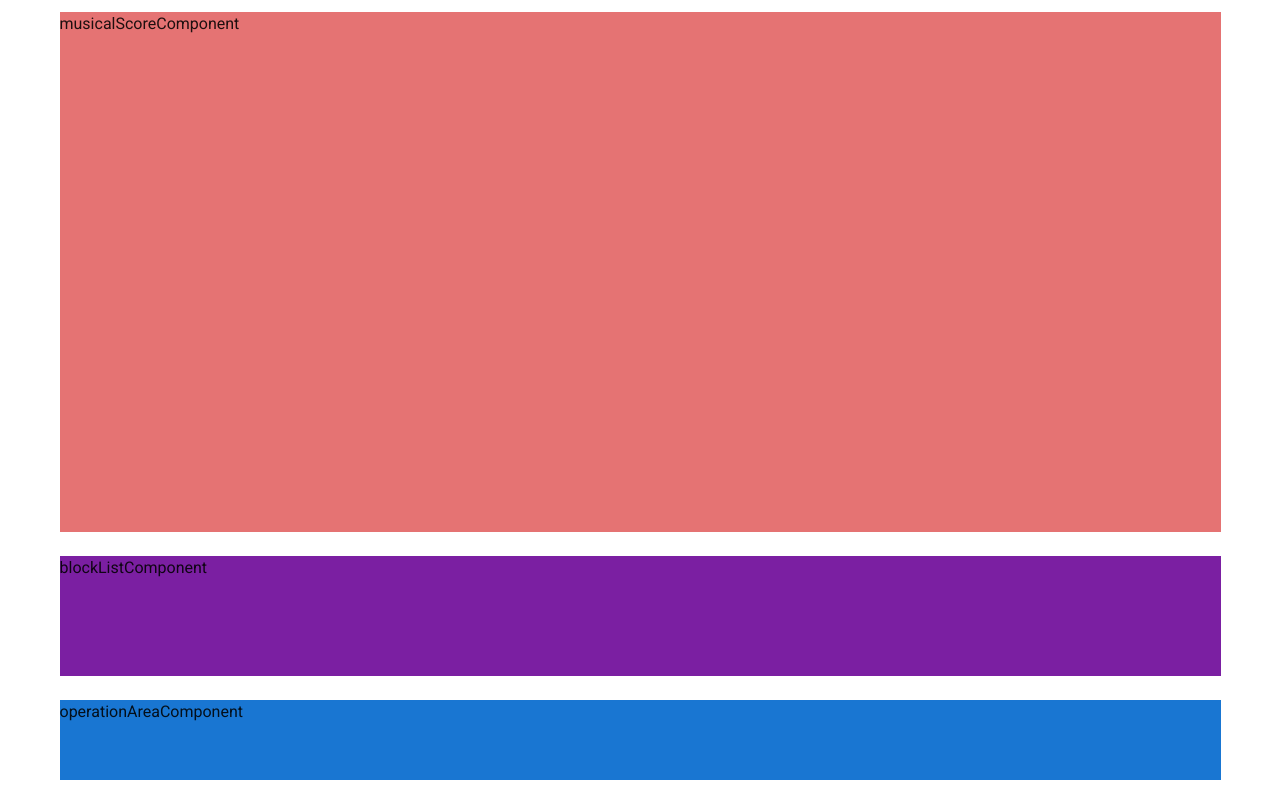
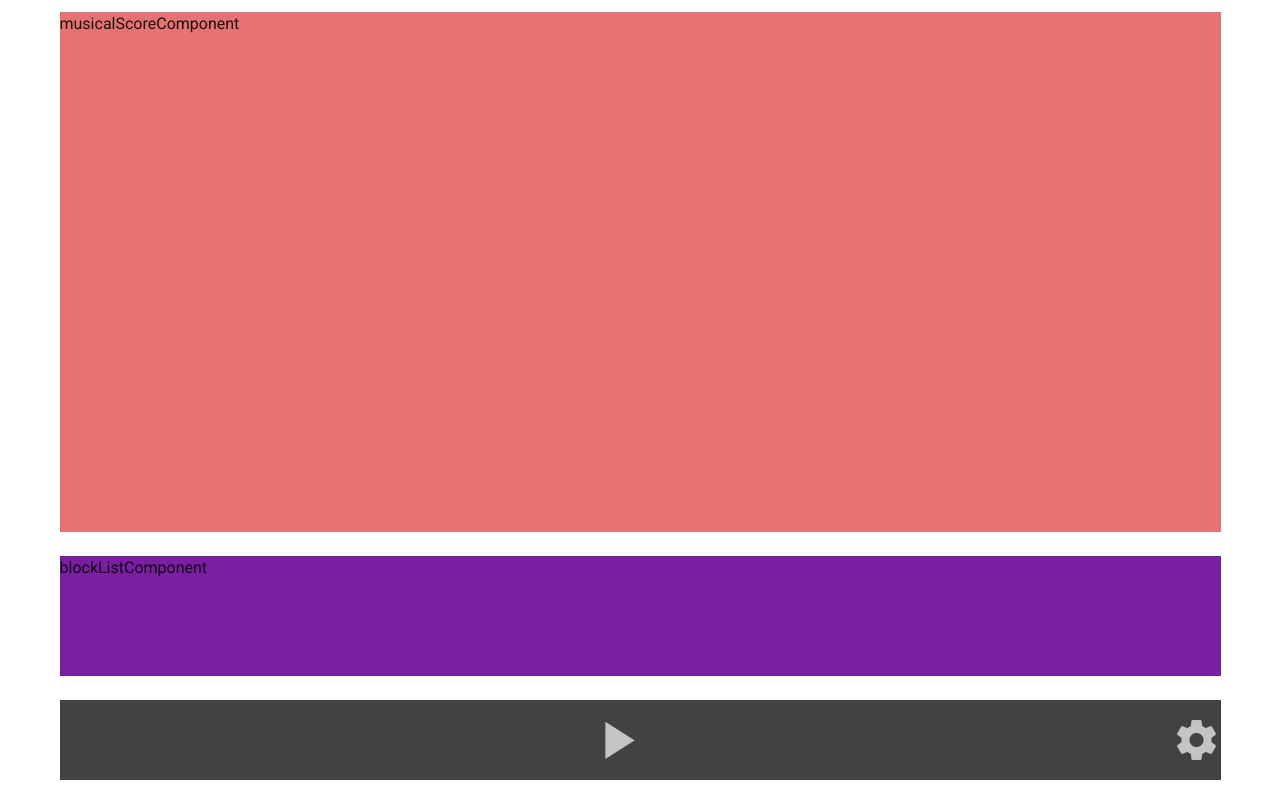
Before and after one commit to cojt-12th-music/create-music-web, a Nuxt app: page / in a window 1280 px wide. Built offline with nearby package versions, Linux system fonts and the light colour scheme.

Commit message:
再生ボタンと設定ボタンの追加

```diff
--- a/components/operationArea.vue
+++ b/components/operationArea.vue
@@ -1,16 +1,55 @@
 <template>
-  <div id="component-frame" class="blue darken-2">
-    <p>operationAreaComponent</p>
+  <div id="component-frame" class="darken-2 background">
+    <!-- <div class="tmp1">
+      <v-row justify="center">
+        <v-icon size="400%" color="#c4c4c4" @click="play">mdi-play</v-icon>
+      </v-row>
+    </div>
+    <div class="tmp2">
+      <v-icon size="300%" color="#c4c4c4" @click="config">mdi-cog</v-icon>
+    </div> -->
+    <v-row justify="center">
+      <v-icon size="400%" color="#c4c4c4" @click="play">mdi-play</v-icon>
+    </v-row>
+    <v-icon size="300%" color="#c4c4c4" @click="config">mdi-cog</v-icon>
   </div>
 </template>
 
 <script lang="ts">
 import Vue from 'vue'
-export default Vue.extend({})
+export default Vue.extend({
+  methods: {
+    // 音楽を再生
+    play() {
+      // console.log('音楽再生')
+    },
+    // 設定変更画面(ポップアップ)を表示
+    config() {
+      // console.log('設定変更')
+    }
+  }
+})
 </script>
 
 <style lang="scss" scoped>
 div#component-frame {
   height: 100%;
+  display: flex;
+  align-items: center;
 }
+div.background {
+  background-color: #424242;
+}
+// div.tyuou{
+//   //justify-content: center;
+//   text-align: center;
+// }
+// div.tmp1{
+//   position: absolute;
+//   right: 50%;
+// }
+// div.tmp2{
+//   position: absolute;
+//   right: 100%;
+// }
 </style>
```
